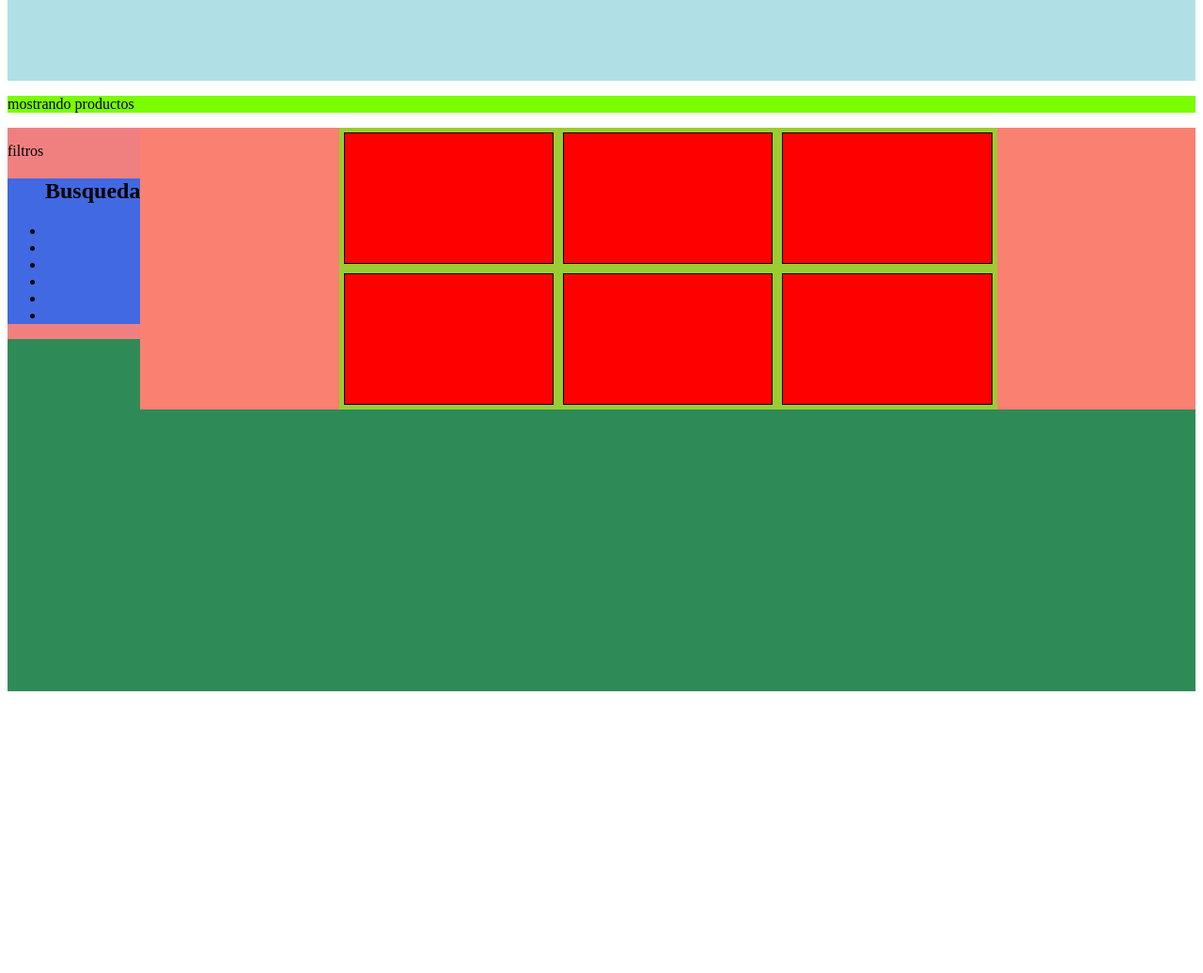
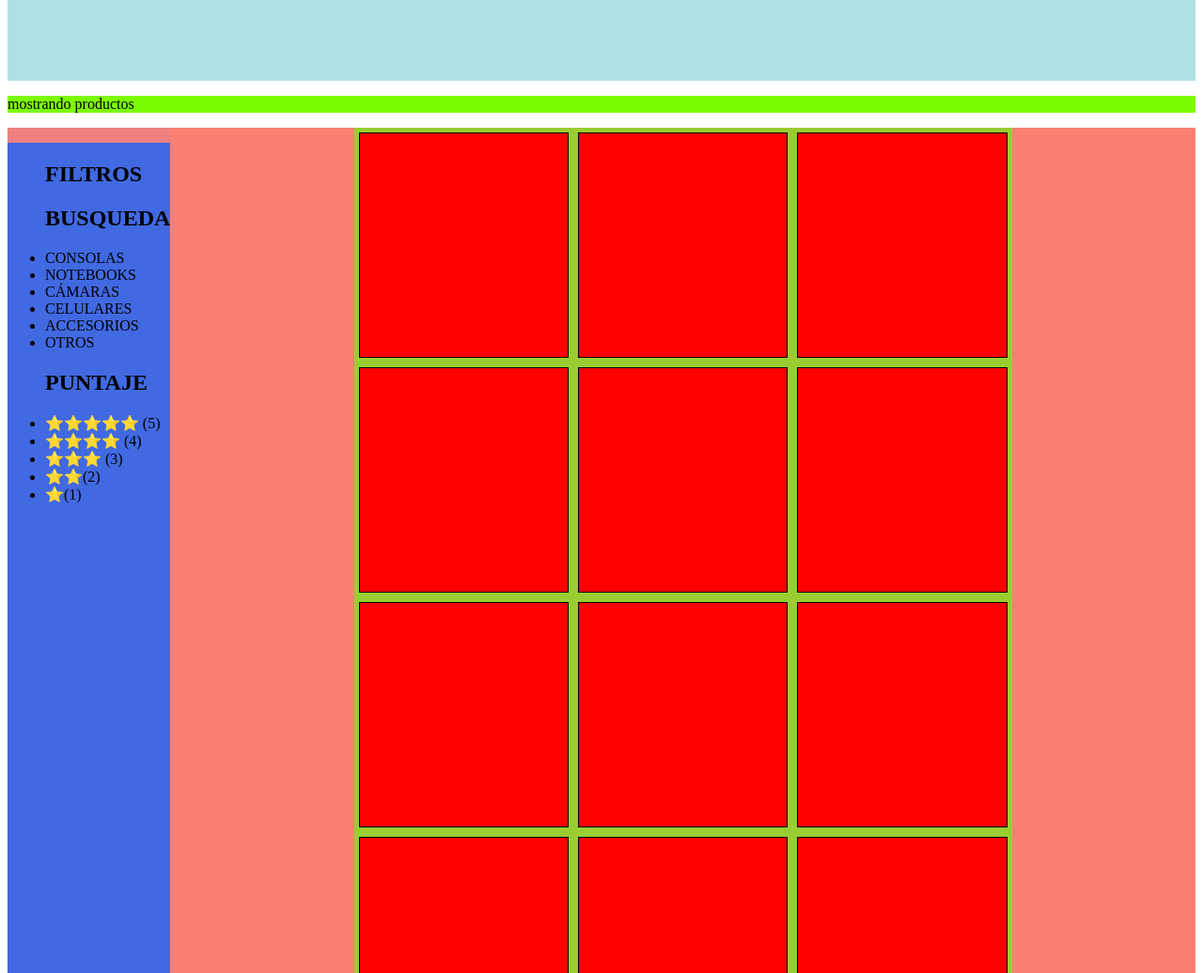
Before and after one commit to carokartu/e-shop, a plain HTML site: page index.html in a window 1280 px wide. Shown: the part 460-1496 px from the top of the page at 94% size. Before the commit the page ends 1204 px from the top, so only its background shows below. Drawn offline with Linux system fonts and the light colour scheme.

Commit message:
cambios en contenedores y titulos de clases + cambios de css

```diff
--- a/index.html
+++ b/index.html
@@ -31,23 +31,38 @@
     <section class="contenedor-tarjetas-aside">
         <aside class="filtros">
             <div class="div-filtros">
-                <p> filtros</p>
-                <ul class="busqueda">
-                    <h2> Busqueda</h2>
-                    <li></li>
-                    <li></li>
-                    <li></li>
-                    <li></li>
-                    <li></li>
-                    <li></li>
+
+                <ul class="menu-aside">
+                    <h2>FILTROS</h2>
+                    <h2> BUSQUEDA</h2>
+                    <li>CONSOLAS</li>
+                    <li> NOTEBOOKS</li>
+                    <li> CÁMARAS</li>
+                    <li> CELULARES</li>
+                    <li>ACCESORIOS</li>
+                    <li> OTROS</li>
+
+
+                    <h2> PUNTAJE</h2>
+                    <li>⭐⭐⭐⭐⭐ (5)</li>
+                    <li> ⭐⭐⭐⭐ (4)</li>
+                    <li> ⭐⭐⭐ (3)</li>
+                    <li>⭐⭐(2)</li>
+                    <li>⭐(1)</li>
+
                 </ul>
-
             </div>
         </aside>
 
         <div class="tarjetas">
             <div class="contenedor-tarjetas">
-                <!-- flex 2  10 ej  -->
+
+                <div></div>
+                <div></div>
+                <div></div>
+                <div></div>
+                <div></div>
+                <div></div>
                 <div></div>
                 <div></div>
                 <div></div>
--- a/style.css
+++ b/style.css
@@ -42,21 +42,27 @@ background-color: pink ;
     justify-content: flex-start;
     align-content: stretch;
     align-items: flex-start;
-    height: 600px;
+
 }
 
 
 .filtros {
+    display: flex;
     background-color: lightcoral ;
     flex: 0  1 auto ;
     align-self: auto;
-
+    height: 700px;
 }
 
+.div-filtros{
+    display: flex;
+}
 
-.busqueda{
+.menu-aside{
 
     background-color: royalblue ;
+    height: 500px;
+    height: 1000px;
 }
 
 .barra-productos{
@@ -78,9 +84,10 @@ background-color: pink ;
 .contenedor-tarjetas {
     background-color: yellowgreen;
     width: 700px;
-    height: 300px;
+
     display: flex;
     flex-wrap:wrap;
+    height: 1000px;
 }
 .tarjetas{
 
```
